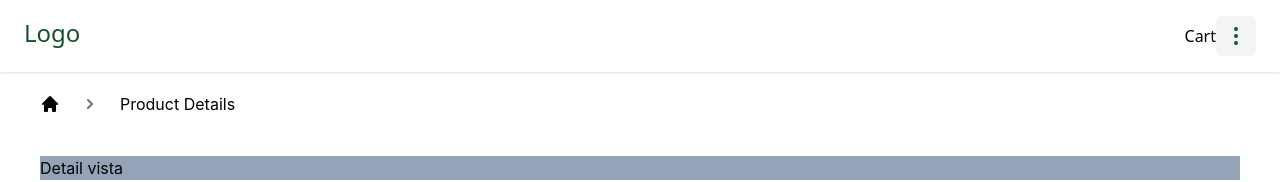
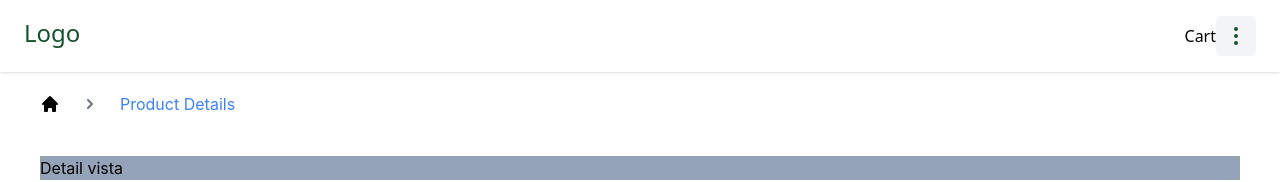
Before and after one commit to gavrilciunterei/inditex, a React (Create React App) app: page /detail/1 in a window 1280 px wide. Shown: the top 182 px of the page. Built offline with nearby package versions, Linux system fonts and the light colour scheme.

Commit message:
update color text when is selected

```diff
--- a/src/components/Breadcrumbs/BreadcrumbLink.jsx
+++ b/src/components/Breadcrumbs/BreadcrumbLink.jsx
@@ -2,7 +2,11 @@ import { generatePath, Link } from 'react-router-dom';
 
 const BreadcrumbLink = ({ params, showTextOnly, path, text, textOnly }) => {
   const link = generatePath(path, params);
-  return textOnly ? text : <Link to={link}>{text}</Link>;
+  return textOnly ? (
+    <p className={`${textOnly && 'text-blue-500'}`}>{text}</p>
+  ) : (
+    <Link to={link}>{text}</Link>
+  );
 };
 
 export default BreadcrumbLink;
```
